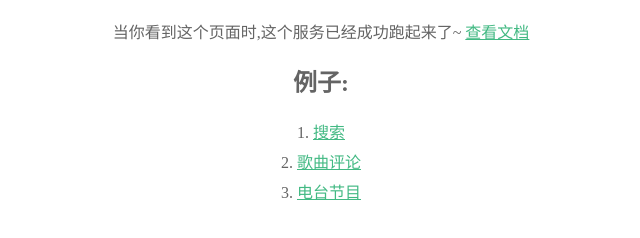
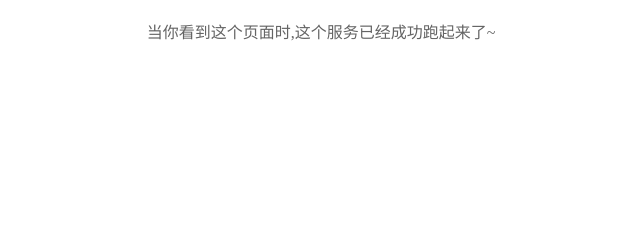
Before and after one commit to gty1223984269/TestWang, a website: page public/index.html in a window 1280 px wide. Shown: the part 130-368 px from the top of the page, without its empty margins (319-959 px from the left). Drawn offline with Linux system fonts and the light colour scheme.

Commit message:
仅供学习
仅供学习

```diff
--- a/public/index.html
+++ b/public/index.html
@@ -11,13 +11,6 @@
 <body>
   <h1>网易云音乐 API</h1>
   当你看到这个页面时,这个服务已经成功跑起来了~
-  <a href="https://neteasecloudmusicapi.vercel.app">查看文档</a>
-  <h2>例子:</h2>
-  <ul>
-    <li>1. <a href="/search?keywords=海阔天空">搜索</a></li>
-    <li>2. <a href="/comment/music?id=186016&limit=1">歌曲评论</a></li>
-    <li>3. <a href="/dj/program?rid=336355127">电台节目</a></li>
-  </ul>
   <style>
     html,
     body {
```
